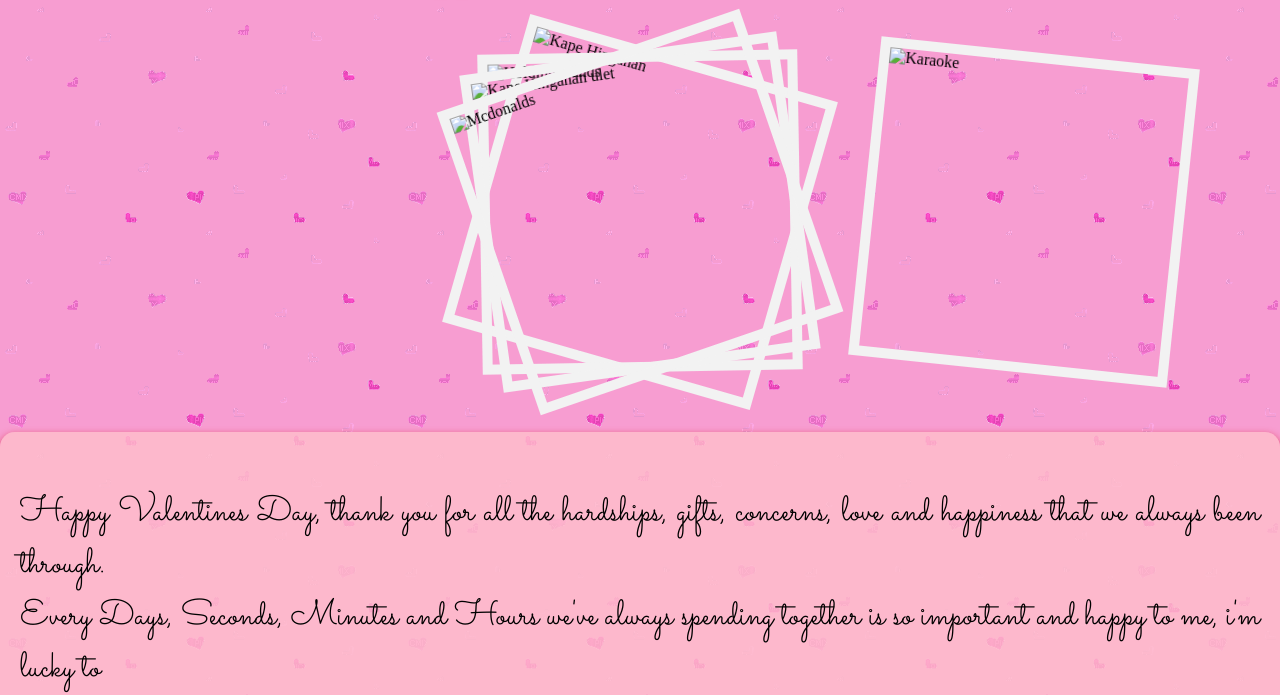
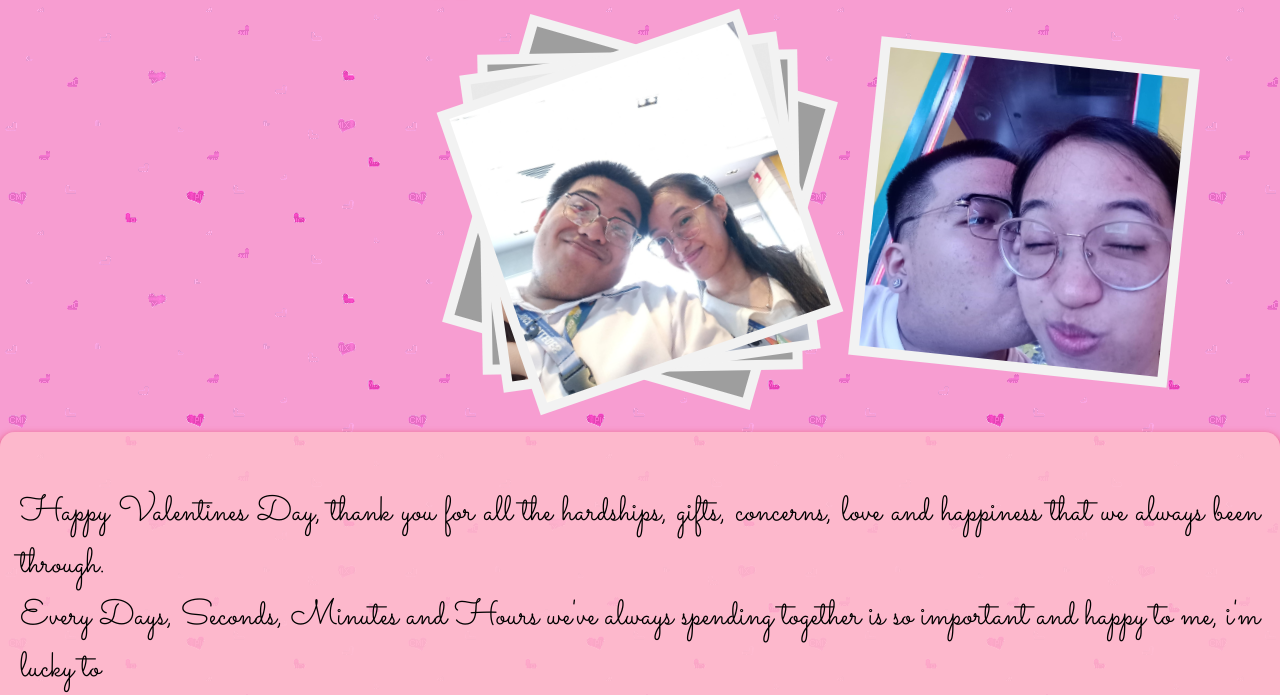
Before and after one commit to Jonell12/Windy-Valentines, a plain HTML site: page index1.html in a window 1280 px wide. Shown: the part 116-811 px from the top of the page. Drawn offline with Linux system fonts and the light colour scheme; the site is published under a folder, as on GitHub Pages, so addresses that start at the root find nothing.

Commit message:
index1.html

```diff
--- a/index1.html
+++ b/index1.html
@@ -28,11 +28,11 @@
   </script>
 
   <div class="Gallery">
-    <img src="/Gallery/Windy and Me 7.jpg" alt="Kape Hingahan">
-    <img src="/Gallery/Windy and Me 18.jpg" alt="Holding Hands">
-    <img src="/Gallery/Windy and Me 3.jpeg" alt="Mcdonalds">
-    <img src="/Gallery/Windy and Me 2.jpeg" alt="Karaoke">
-    <img src="/Gallery/Windy and Me 11.jpg" alt="Kape Hingahan ulet">
+    <img src="Gallery/Windy and Me 7.jpg" alt="Kape Hingahan">
+    <img src="Gallery/Windy and Me 18.jpg" alt="Holding Hands">
+    <img src="Gallery/Windy and Me 3.jpeg" alt="Mcdonalds">
+    <img src="Gallery/Windy and Me 2.jpeg" alt="Karaoke">
+    <img src="Gallery/Windy and Me 11.jpg" alt="Kape Hingahan ulet">
   </div>
 
   <div class="Message">
```
